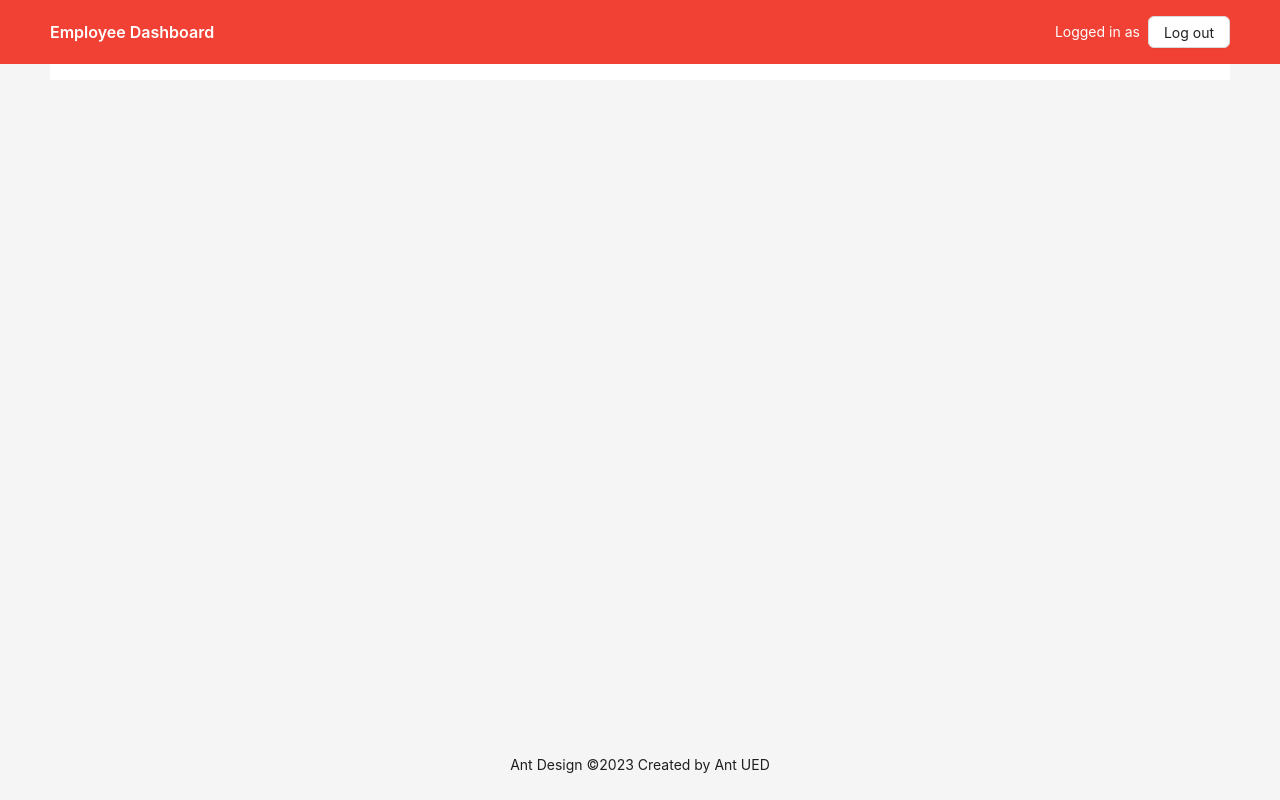
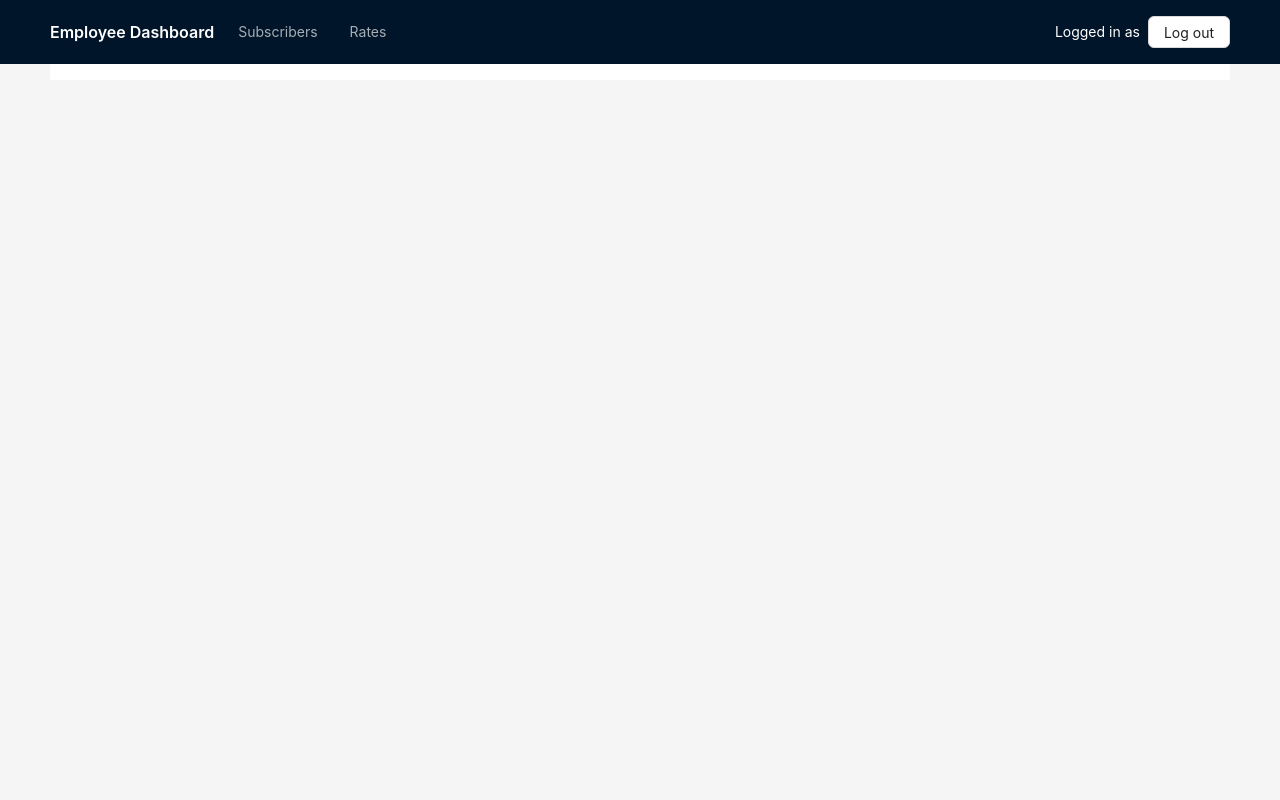
Before and after one commit to Cyphred/iot-power-meter, a React (Vite) app in the folder employee-web/: page / in a window 1280 px wide. Built offline with nearby package versions, Linux system fonts and the light colour scheme.

Commit message:
Adds menu to dashboard

```diff
--- a/employee-web/src/pages/Layout.tsx
+++ b/employee-web/src/pages/Layout.tsx
@@ -1,11 +1,42 @@
-import { Layout as AntLayout, Button, Flex, Typography, theme } from "antd";
-import { Outlet } from "react-router-dom";
+import {
+  Layout as AntLayout,
+  Button,
+  Flex,
+  Menu,
+  MenuProps,
+  Typography,
+  theme,
+} from "antd";
+import { Outlet, useLocation, useNavigate } from "react-router-dom";
 import { useLogout } from "../hooks/useLogout";
 import { useAppSelector } from "../redux/hooks";
+import { useEffect, useState } from "react";
 
-const { Header, Content, Footer } = AntLayout;
+const { Header, Content } = AntLayout;
+
+type MenuItem = Required<MenuProps>["items"][number];
+
+function getItem(
+  label: React.ReactNode,
+  key: React.Key,
+  icon?: React.ReactNode,
+  children?: MenuItem[],
+  type?: "group"
+): MenuItem {
+  return {
+    key,
+    icon,
+    children,
+    label,
+    type,
+  } as MenuItem;
+}
+
+const items: MenuItem[] = [getItem("Subscribers", "1"), getItem("Rates", "2")];
 
 const Layout = () => {
+  const { pathname } = useLocation();
+  const navigate = useNavigate();
   const { logout } = useLogout();
   const { user } = useAppSelector((state) => {
     return { user: state.auth.user };
@@ -19,13 +50,23 @@ const Layout = () => {
     token: { colorBgContainer },
   } = theme.useToken();
 
+  const handleMenuSetPage = (key: string) => {
+    switch (key) {
+      case "1":
+        navigate("/subscribers");
+        break;
+      case "2":
+        navigate("/rates");
+        break;
+    }
+  };
+
   return (
     <AntLayout className="layout" style={{ width: "100vw", height: "100vh" }}>
       <Header
         style={{
           display: "flex",
           alignItems: "center",
-          backgroundColor: "#f04134",
         }}
       >
         <Flex
@@ -37,6 +78,15 @@ const Layout = () => {
           <Typography.Title level={5} style={{ margin: 0, color: "white" }}>
             Employee Dashboard
           </Typography.Title>
+
+          <Menu
+            theme="dark"
+            mode="horizontal"
+            items={items}
+            style={{ flex: 1, minWidth: 0 }}
+            onSelect={(info) => handleMenuSetPage(info.key)}
+          />
+
           <Flex gap={8} align="center">
             <Typography.Text style={{ color: "white" }}>
               Logged in as {user?.firstName} {user?.lastName}
@@ -53,9 +103,6 @@ const Layout = () => {
           <Outlet />
         </div>
       </Content>
-      <Footer style={{ textAlign: "center" }}>
-        Ant Design ©2023 Created by Ant UED
-      </Footer>
     </AntLayout>
   );
 };
```
